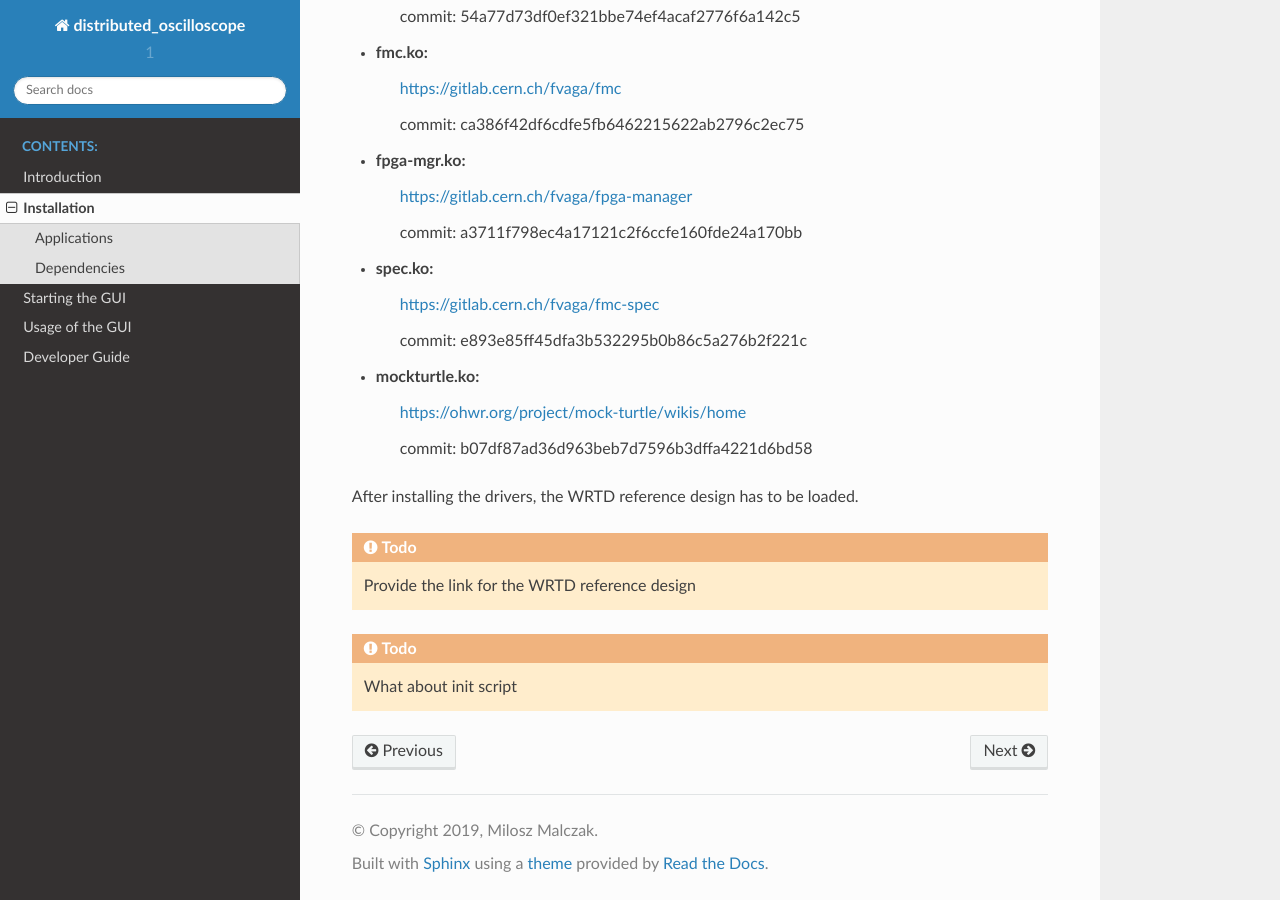
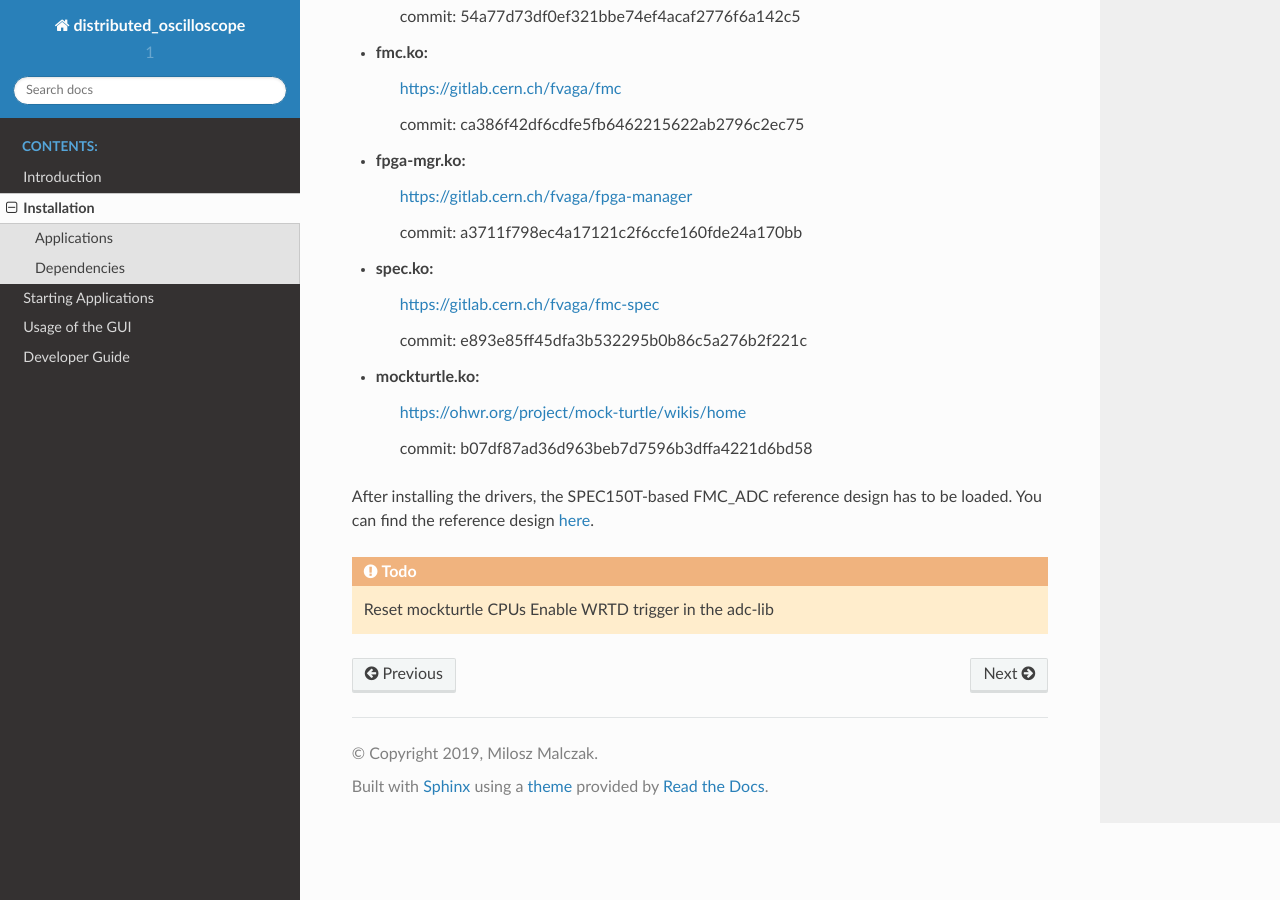
Before and after one commit to mmalczak/distributed-oscilloscope, a Sphinx documentation site: the page built from documentation/sphinx/installation.rst, in a window 1280 px wide and 900 px high, scrolled down 1697 px. Built offline with Sphinx 7.4.7 and the Read the Docs theme 2.0.0, drawn with Linux system fonts in a browser that asks for light colours.

```diff
--- a/documentation/sphinx/index.rst
+++ b/documentation/sphinx/index.rst
@@ -12,6 +12,7 @@ Welcome to distributed_oscilloscope's documentation!
 
    introduction
    installation
+   startup
    usage
    developer_guide
 
--- a/documentation/sphinx/installation.rst
+++ b/documentation/sphinx/installation.rst
@@ -113,13 +113,8 @@ In order to be able to access the ADC device, the following drivers need to be l
 
 
 
-After installing the drivers, the WRTD reference design has to be loaded.
+After installing the drivers, the SPEC150T-based FMC_ADC reference design has to be loaded. You can find the reference design `here <https://wrtd.readthedocs.io/en/latest/ref_spec_fmc_adc.html#spec150t-ref-adc>`_.
 
 .. todo::
-
-    Provide the link for the WRTD reference design
-
-
-
-.. todo::
-    What about init script
+    Reset mockturtle CPUs
+    Enable WRTD trigger in the adc-lib
--- a/documentation/sphinx/introduction.rst
+++ b/documentation/sphinx/introduction.rst
@@ -78,6 +78,6 @@ Device applications provide a direct access to hardware resources. At the moment
 
 
 
-.. todo:
+.. todo::
 
-Explain the hardware setup
+    Explain the hardware setup
```
Also changed, not shown: documentation/sphinx/startup.rst (added, +91 -0 lines), documentation/sphinx/usage.rst (+0 -18 lines).
